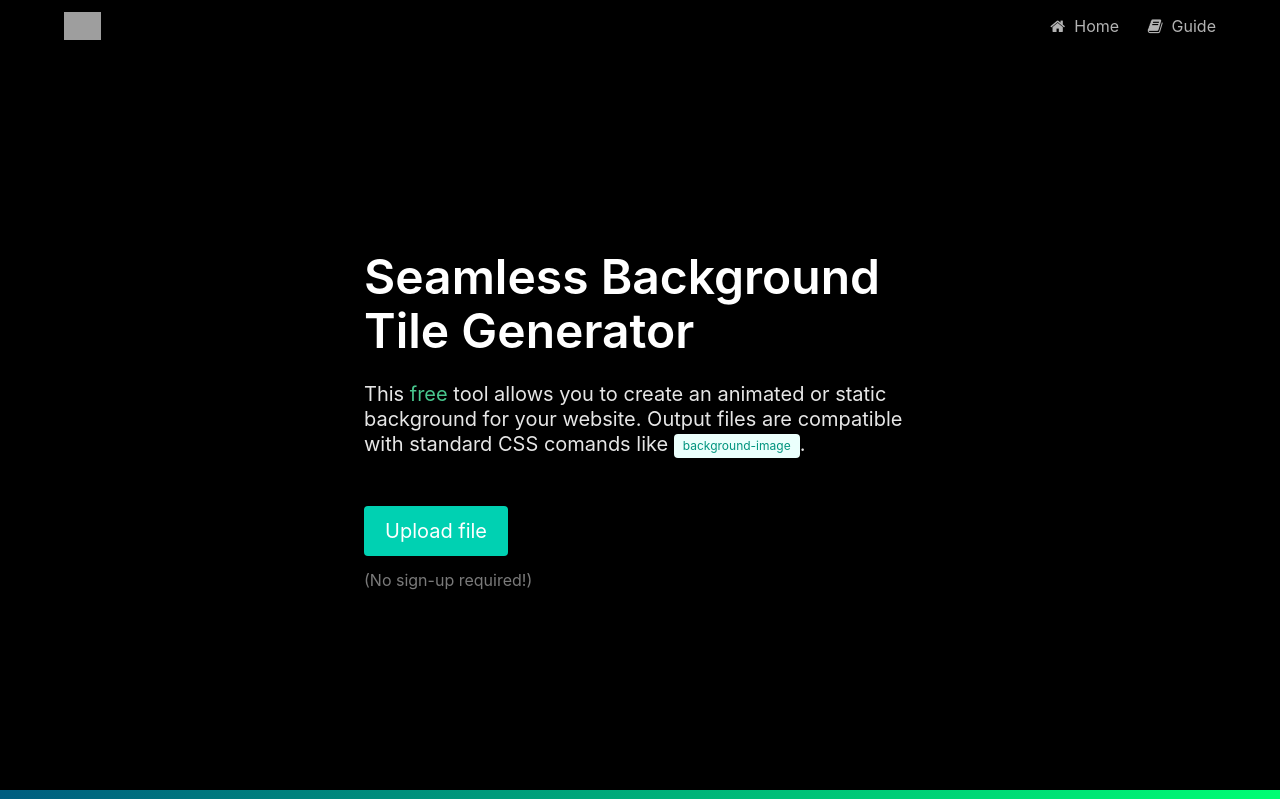
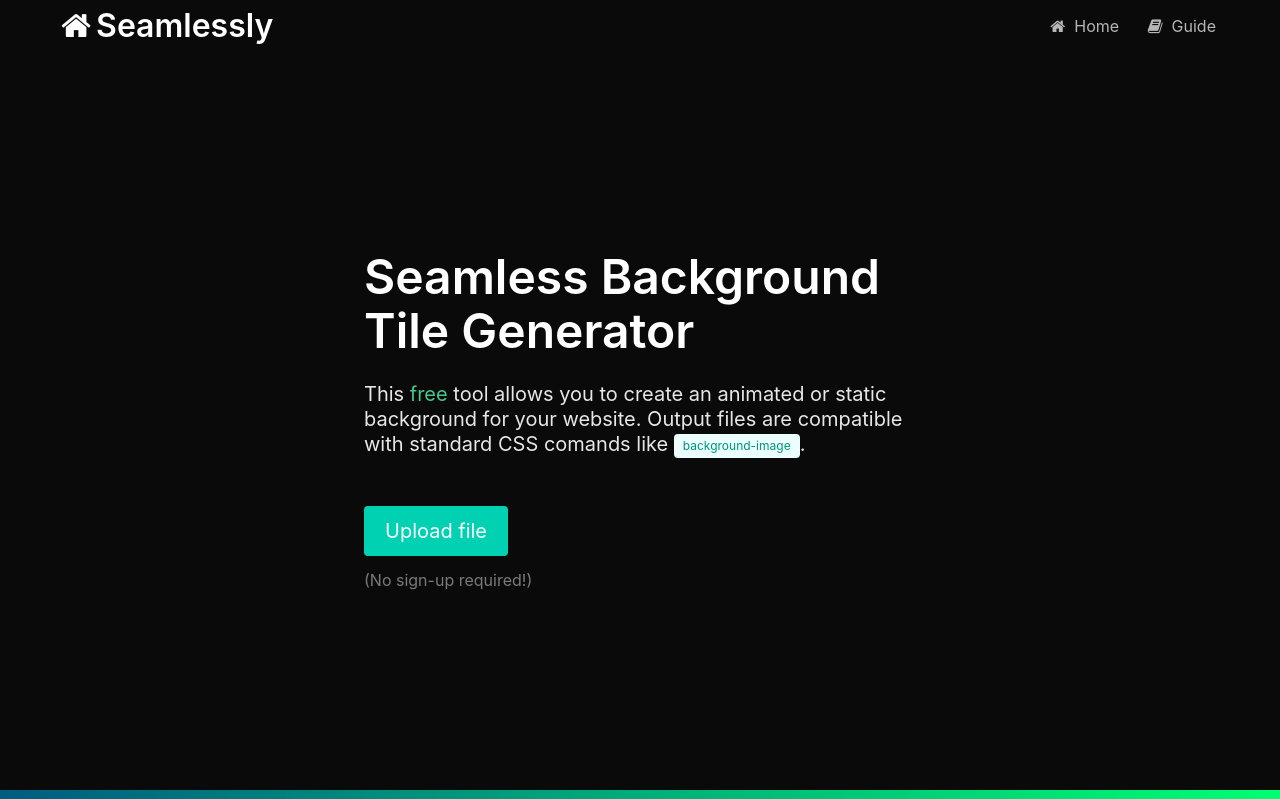
Before and after one commit to vincemaina/Seamlessly, a Flask app: page / in a window 1280 px wide. Shown: the top 799 px of the page. Run offline with Flask 2, Linux system fonts and the light colour scheme; some libraries are stand-ins or nearby versions; grey boxes are pictures that could not be loaded.

Commit message:
Edited to show the name 'Seamlessly' Instead of the placeholder Bulma logo

```diff
--- a/app/templates/layouts/hero_banner_full_height.html
+++ b/app/templates/layouts/hero_banner_full_height.html
@@ -2,13 +2,18 @@
 
 {% block layout %}
 
-<section class="hero is-black is-fullheight" style="background: linear-gradient(30deg, black, black)">
+<section class="hero is-black is-fullheight">
     <div class="hero-head">
         <nav class="navbar">
             <div class="container">
                 <div class="navbar-brand">
                     <a class="navbar-item" href="{{url_for('index')}}">
-                        <img src="http://bulma.io/images/bulma-type-white.png" alt="Logo">
+                        <div class="title">
+                            <span class="icon">
+                                <i class="fa fa-home"></i>
+                            </span>
+                            <span>Seamlessly</span>
+                        </div>
                     </a>
                     <span class="navbar-burger burger" data-target="navbarMenu">
                         <span></span>
```
Also changed, not shown: app/templates/layouts/hero_banner.html (+7 -2 lines).
